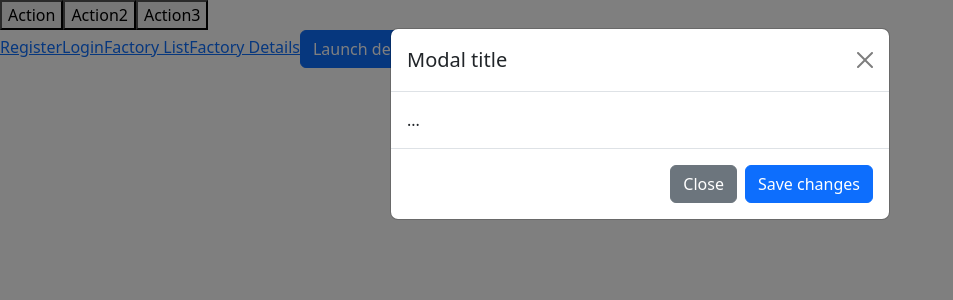
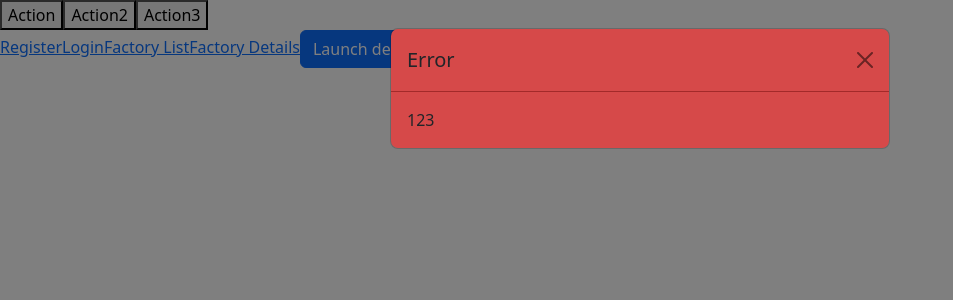
Before and after one commit to Enesmerdane/Timus-Bootcamp-Final-Project, a Vue app in the folder client/: page / in a window 1280 px wide. Both pictures are taken after a click on the button "Launch demo modal". Shown: the top 300 px of the page, without its empty margins (0-953 px from the left). Built offline with nearby package versions, Linux system fonts and the light colour scheme.

Commit message:
FE - errorView component created

```diff
--- a/client/src/App.vue
+++ b/client/src/App.vue
@@ -11,7 +11,7 @@
 
   <RouterView />
 
-  <ErrorView/>
+  <ErrorView errorCode='123'/>
 </template>
 
 <script lang="ts">
--- a/client/src/components/modals/Error.vue
+++ b/client/src/components/modals/Error.vue
@@ -1,23 +1,19 @@
 <template>
   <!-- Button trigger modal -->
-    <button type="button" class="btn btn-primary" data-bs-toggle="modal" data-bs-target="#exampleModal">
+    <button type="button" class="btn btn-primary" data-bs-toggle="modal" data-bs-target="#ErrorView">
     Launch demo modal
     </button>
 
     <!-- Modal -->
-    <div class="modal fade" id="exampleModal" tabindex="-1" aria-labelledby="exampleModalLabel" aria-hidden="true">
+    <div class="modal fade" id="ErrorView" tabindex="-1" aria-labelledby="exampleModalLabel" aria-hidden="true">
         <div class="modal-dialog">
-            <div class="modal-content">
-                <div class="modal-header">
-                    <h5 class="modal-title" id="exampleModalLabel">Modal title</h5>
+            <div class="modal-content bg-danger error-modal">
+                <div class="modal-header modal-header-custom">
+                    <h5 class="modal-title" id="exampleModalLabel">Error</h5>
                     <button type="button" class="btn-close" data-bs-dismiss="modal" aria-label="Close"></button>
                 </div>
-            <div class="modal-body">
-                ...
-            </div>
-                <div class="modal-footer">
-                    <button type="button" class="btn btn-secondary" data-bs-dismiss="modal">Close</button>
-                    <button type="button" class="btn btn-primary">Save changes</button>
+                <div class="modal-body">
+                    {{ errorCode }}
                 </div>
             </div>
         </div>
@@ -26,10 +22,16 @@
 
 <script>
 export default {
-
+    props: ['errorCode']
 }
 </script>
 
-<style>
+<style scoped>
+    .error-modal {
+        background-color: rgb(214, 73, 73) !important;
+    }
 
+    .modal-header-custom {
+        border-bottom-color: rgb(163, 42, 42) !important;
+    }
 </style>
```
